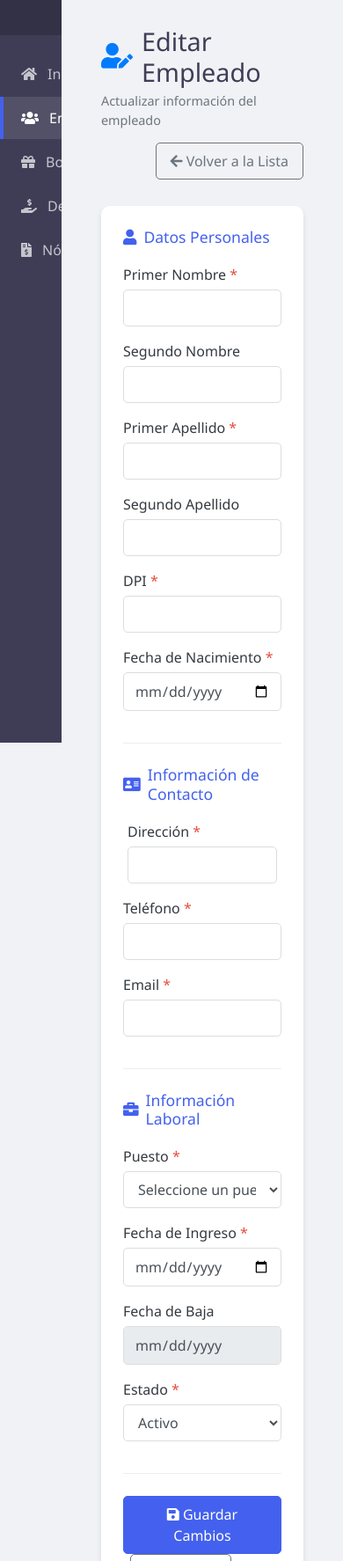
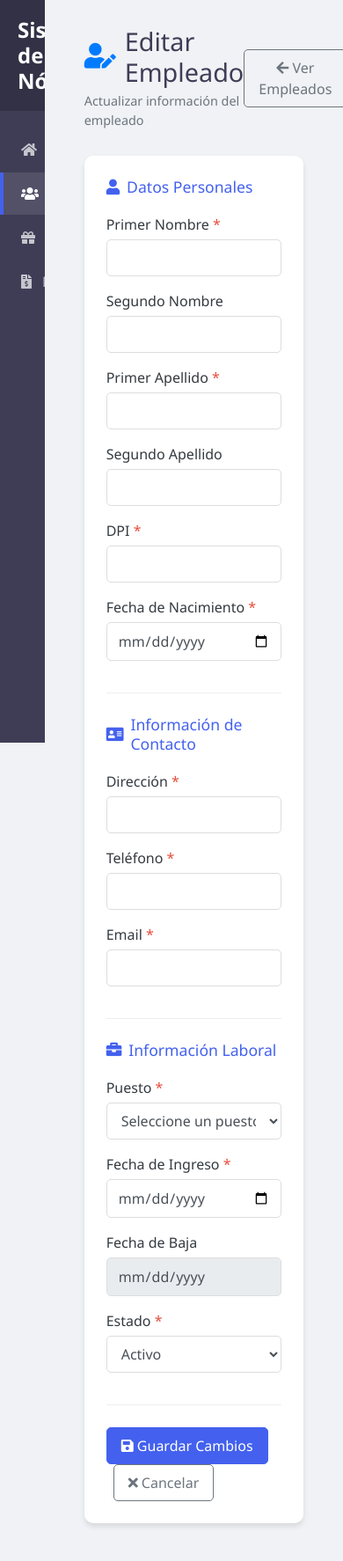
Before and after one commit to Monica-Perez/Generacion-Nomina, a PHP site: page /Views/Empleados/Editar.php in a window 390 px wide. Shown: the top 1774 px of the page at 88% size. Run offline with PHP 8.4, Linux system fonts and the light colour scheme; the template is opened without the code that fills it, so the values that code supplies are empty.

Commit message:
Cambios en css

```diff
--- a/ProyectoNomina/Views/Empleados/Editar.php
+++ b/ProyectoNomina/Views/Empleados/Editar.php
@@ -3,8 +3,8 @@
 <head>
     <meta charset="UTF-8">
     <meta name="viewport" content="width=device-width, initial-scale=1.0">
-    <title>Editar Empleado | Sistema de Nómina</title>
-    <!-- Recursos CSS -->
+    <title>Editar Empleado</title>
+
     <link rel="stylesheet" href="https://cdn.jsdelivr.net/npm/bootstrap@4.6.2/dist/css/bootstrap.min.css">
     <link rel="stylesheet" href="https://cdnjs.cloudflare.com/ajax/libs/font-awesome/5.15.4/css/all.min.css">
 </head>
@@ -17,13 +17,11 @@
         <ul class="sidebar-menu">
             <li><a href="index.php"><i class="fas fa-home"></i> Inicio</a></li>
             <li><a href="index.php?controller=empleado&action=ver" class="active"><i class="fas fa-users"></i> Empleados</a></li>
-            <li><a href="index.php?controller=bonificacion&action=crearbon"><i class="fas fa-gift"></i> Bonificaciones</a></li>
-            <li><a href="index.php?controller=deduccion&action=index"><i class="fas fa-hand-holding-usd"></i> Deducciones</a></li>
-            <li><a href="index.php?controller=nomina&action=index"><i class="fas fa-file-invoice-dollar"></i> Nómina</a></li>
+            <li><a href="index.php?controller=prestaciones&action=verpres"><i class="fas fa-gift"></i> Prestaciones</a></li>
+            <li><a href="index.php?controller=nomina&action=vernomina"><i class="fas fa-file-invoice-dollar"></i> Nómina</a></li>
         </ul>
     </div>
 
-    <!-- Contenido principal -->
     <div class="main-content">
         <div class="container-fluid">
             <!-- Encabezado -->
@@ -34,7 +32,7 @@
                 </div>
                 <div class="header-actions">
                     <a href="index.php?controller=empleado&action=ver" class="btn btn-outline-secondary">
-                        <i class="fas fa-arrow-left"></i> Volver a la Lista
+                        <i class="fas fa-arrow-left"></i> Ver Empleados
                     </a>
                 </div>
             </div>
@@ -54,7 +52,6 @@
                         <!-- Campo oculto para el ID del empleado -->
                         <input type="hidden" name="id_emp" value="<?php echo $empleado['ID_Emp']; ?>">
 
-                        <!-- Datos personales -->
                         <div class="form-section">
                             <h5 class="section-title"><i class="fas fa-user"></i> Datos Personales</h5>
                             <div class="row">
@@ -212,7 +209,7 @@
             --light: #f8f9fa;
             --dark: #343a40;
             --gray: #6c757d;
-            --sidebar-width: 250px;
+            --sidebar-width: 13%; /*Barra Lateral*/
         }
 
         /* Estilos generales */
@@ -426,46 +423,6 @@
             color: #155724;
         }
 
-        /* Estilos responsivos */
-        @media (max-width: 991.98px) {
-            .sidebar {
-                width: 70px;
-            }
-
-            .sidebar-header h3 {
-                display: none;
-            }
-
-            .sidebar-menu a span {
-                display: none;
-            }
-
-            .main-content {
-                margin-left: 70px;
-            }
-        }
-
-        @media (max-width: 767.98px) {
-            .header {
-                flex-direction: column;
-                align-items: flex-start;
-            }
-
-            .header-actions {
-                margin-top: 15px;
-                align-self: flex-end;
-            }
-
-            .row {
-                margin-right: -10px;
-                margin-left: -10px;
-            }
-
-            .col-md-6 {
-                padding-right: 10px;
-                padding-left: 10px;
-            }
-        }
     </style>
 </body>
 </html>
```
Also changed, not shown: ProyectoNomina/Public/CSS/styleVerEmp.css (+6 -8 lines), ProyectoNomina/Views/Empleados/Ver.php (+3 -6 lines).
